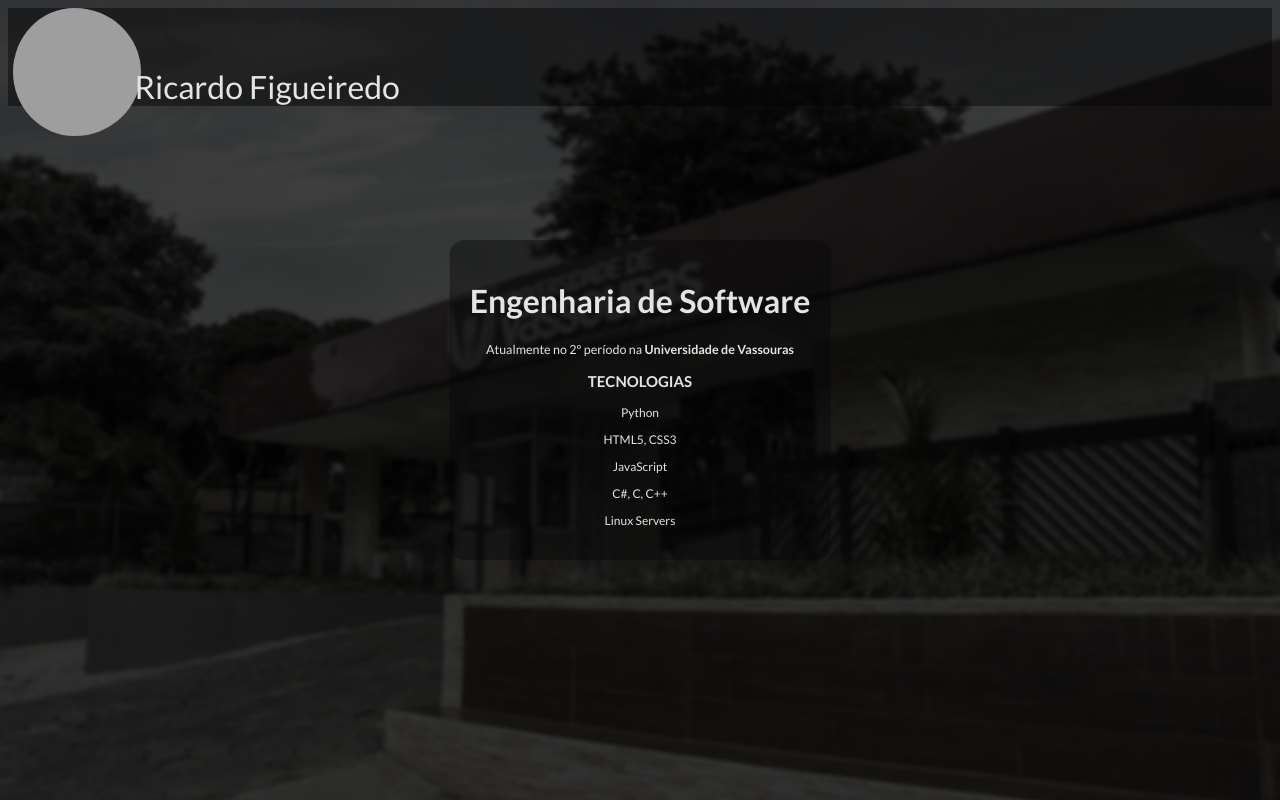
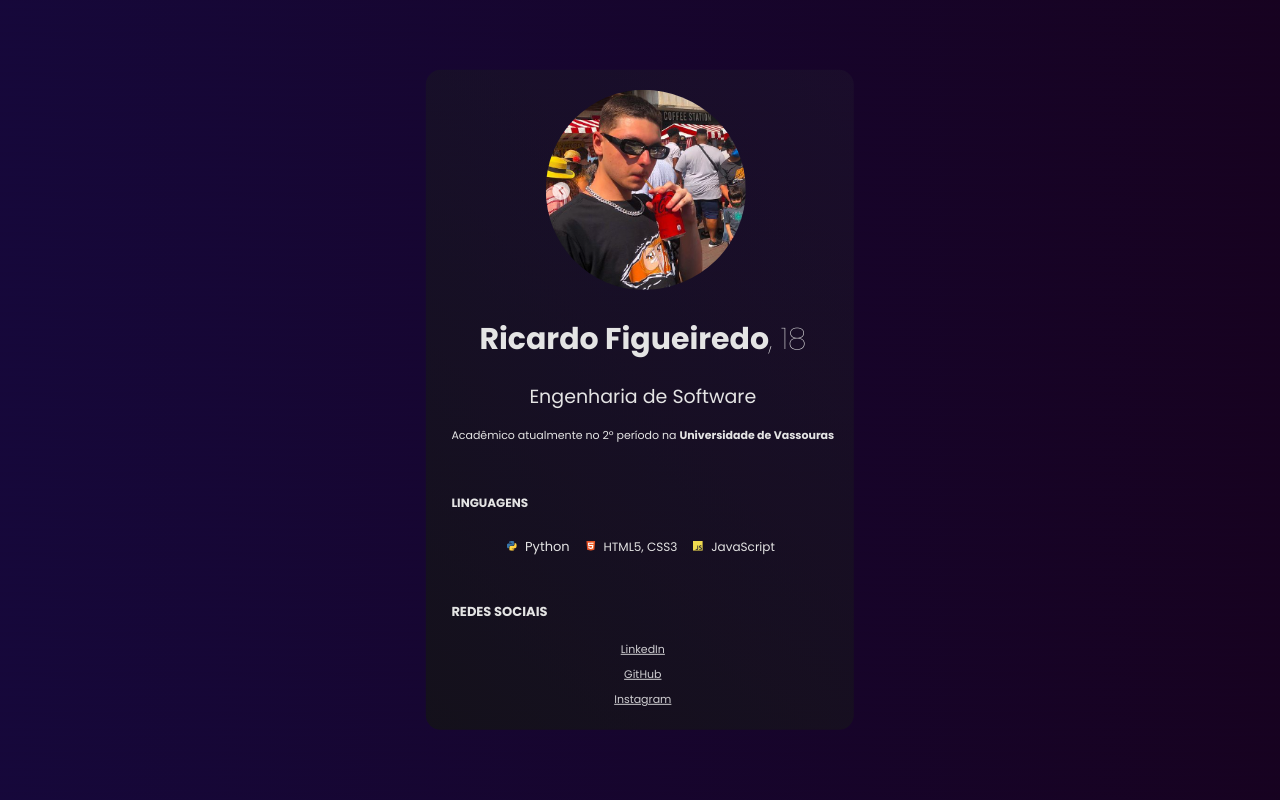
Before and after one commit to spy-exe/Websites-Projects, a plain HTML site: page Website 1/index.html in a window 1280 px wide. Drawn offline with Linux system fonts and the light colour scheme; grey boxes are pictures that could not be loaded.

Commit message:
Portfolio Updated.
Added HTML, CSS, JavaScript icons;
Footer removed;
Change fonts, descriptions and unecessary classes and confuses specs;
Added "Redes Sociais" social media part;
Changed icon profile to container in the top;
Removed part of Linux Server and C#,C,C++ languages;
Added user icon to the path /img.

```diff
--- a/Website 1/index.html
+++ b/Website 1/index.html
@@ -6,19 +6,29 @@
     <meta name="viewport" content="width=device-width, initial-scale=1.0">
     <title>Meu currículo</title>
     <link rel="stylesheet" href="style.css">
-    <link rel="stylesheet" href="https://fonts.googleapis.com/css2?family=Lato:ital,wght@0,100;0,300;0,400;0,700;0,900;1,100;1,300;1,400;1,700;1,900&display=swap">
+    <link rel="stylesheet" href="https://fonts.googleapis.com/css2?family=Poppins:ital,wght@0,100;0,300;0,400;0,700;0,900;1,100;1,300;1,400;1,700;1,900&display=swap">
 </head>
 <body>
-    <header class="footer"><img class="profile-icon" src="https://avatars.githubusercontent.com/u/66114167?v=4"> <p class="name-footer">Ricardo Figueiredo</p></header>
+    <!-- <header class="footer"><img class="profile-icon" src="https://avatars.githubusercontent.com/u/66114167?v=4"> <p class="name-footer">Ricardo Figueiredo</p></header> -->
     <div class="container">
-        <h1>Engenharia de Software</h1>
-        <p class="description">Atualmente no 2º período na <b>Universidade de Vassouras</b></p>
-        <p class="techs">Tecnologias</p>
+        <img class="user-icon" src="img/user.png">
+        <h1 class="user-name"><b>Ricardo Figueiredo</b>, 18</h1>
+        <h2 class="work">Engenharia de Software</h2>
+        <p class="description">Acadêmico atualmente no 2º período na <b>Universidade de Vassouras</b></p>
+        <p class="techs">LINGUAGENS</p>
+
+        <img class="python-icon" src="img/python-icon.svg">
         <p class="info-1">Python</p>
+
+        <img class="html-icon" src="img/html-icon.svg">
         <p class="info-2">HTML5, CSS3</p>
+        <img class="javascript-icon" src="img/javascript-icon.svg">
         <p class="info-3">JavaScript</p>
-        <p class="info-4">C#, C, C++</p>
-        <p class="info-5">Linux Servers</p>
+
+        <p class="redes-sociais">Redes Sociais</p>
+        <a class="redes-1" href="https://linkedin.com">LinkedIn</a><br>
+        <a class="redes-2" href="https://github.com/spy-exe">GitHub</a><br>
+        <a class="redes-3" href="https://instagram.com/ricardeiredo">Instagram</a>
     </div>
 </body>
 </html>
--- a/Website 1/style.css
+++ b/Website 1/style.css
@@ -1,18 +1,28 @@
 
 body {
-   /* background-image: linear-gradient(90deg,rgb(255, 255, 255),rgb(0, 0, 0));*/
-   background-image: url("img/background.png");
+   background-image: linear-gradient(10deg,rgb(22, 8, 59),rgb(23, 2, 32));
+   /* background-image: url("img/background.png"); */
    background-size: cover;
-   background-repeat: no-repeat;
-   font-family: Lato;
+   background-repeat: repeat;
+   font-weight: 400;
+   font-family: Poppins;
    color: rgb(228, 228, 228);
 }
 
-.profile-icon{
+.user-icon{
     border-radius: 50%;
     padding-left: 5px;
-    width: 128px;
-    height: 128px;
+    width: 200px;
+    height: 200px;
+    text-align: center;
+}
+.user-name{
+    font-size: 30px;
+    font-weight: 200;
+}
+.work{
+    font-size: 19px;
+    font-weight: 400;
 }
 
 .container {
@@ -20,42 +30,77 @@ body {
     top: 50%;
     left: 50%;
     transform: translate(-50%,-50%);
-    background-color: rgba(7, 7, 7, 0.411);
+    background-image: linear-gradient(45deg,#131414c2,#272a313b);
     padding: 20px;
     text-align: center;
     border-radius: 15px;
-}
-
-.footer{
-    background-color: rgba(0, 0, 0, 0.438);
-    font-size: 32px;
-}
-
-.name-footer{
-    margin-top: -6%;
-    margin-left: 10%;
+    padding-left: 2%;
+    text-overflow: clip;
 }
 
 .description{
-    font-size: 12.5px;
+    font-size: 11px;
 }
+
 .techs{
-    font-size: 15px;
+    padding-top: 10%;
+    font-size: 12px;
     font-weight: bold;
     text-transform: uppercase;
+    text-align: left;
+}
+.python-icon, .info-1{
+    display: inline-block;
+}
+.python-icon{
+    margin-right: 1%;
 }
 .info-1{
-    font-size: 12px;
+    margin-right: 3%;
+    font-size: 13px;
+    font-weight: 400;
+}
+
+.html-icon, .info-2{
+    display: inline-block;
+}
+.html-icon{
+    margin-right: 1%;
 }
 .info-2{
+    margin-right: 3%;
     font-size: 12px;
+    font-weight: 400;
+}
+
+.javascript-icon, .info-3{
+    display: inline-block;
+}
+.javascript-icon{
+    margin-right: 1%;
 }
 .info-3{
+    margin-right: 1%;
     font-size: 12px;
+    font-weight: 400;
 }
-.info-4{
-    font-size: 12px;
+
+.redes-sociais{
+    font-size: 13px;
+    font-weight: bold;
+    text-transform: uppercase;
+    text-align: left;
+    padding-top: 5%;
 }
-.info-5{
-    font-size: 12px;
+.redes-1{
+    font-size: 11px;
+    color: rgba(255, 255, 255, 0.800);
 }
+.redes-2{
+    font-size: 11px;
+    color: rgba(255, 255, 255, 0.800);
+}
+.redes-3{
+    font-size: 11px;
+    color: rgba(255, 255, 255, 0.800);
+}
```
Also changed, not shown: Website 1/img/html-icon.svg (added), Website 1/img/javascript-icon.svg (added), Website 1/img/python-icon.svg (added), Website 1/img/user.png (added).
